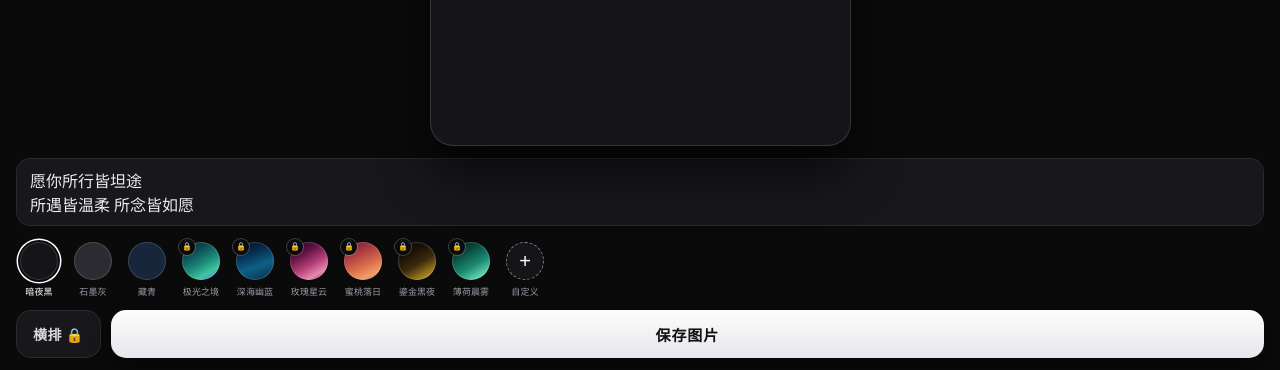
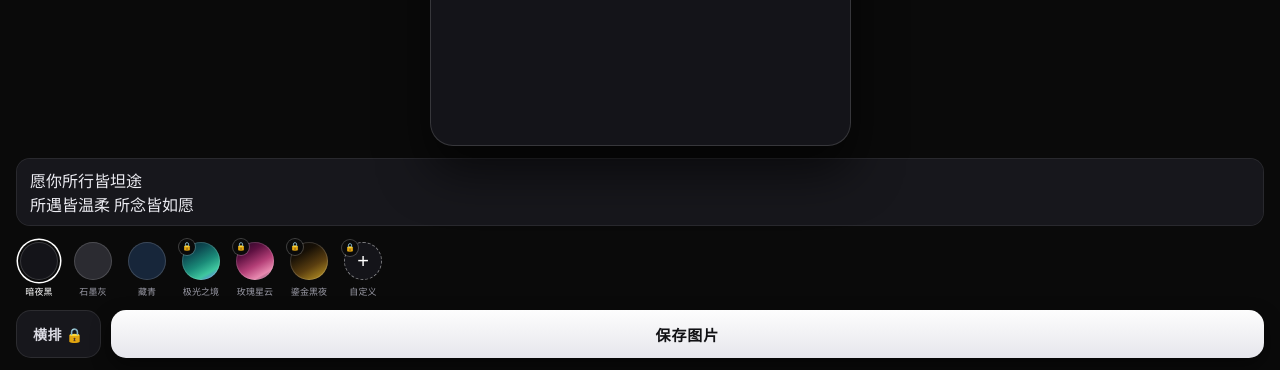
Before and after one commit to wmnbmh/card-maker-tool, a plain HTML site: page index.html in a window 1280 px wide. Shown: the part 430-800 px from the top of the page. Drawn offline with nearby package versions, Linux system fonts and the light colour scheme.

Commit message:
Adjust premium gradient count and image upload logic
Updated the number of premium gradients and modified related functionality for custom image uploads.

```diff
--- a/index.html
+++ b/index.html
@@ -269,28 +269,22 @@ body{
 
   var KEY_VIP='tcard_vip_v1', KEY_LAST='tcard_last_v1';
 
-  /* 3 个免费纯色 + 6 个高级渐变 */
+  /* 3 个免费纯色 + 3 个高级渐变 */
   var TPL=[
     {id:'ink',name:'暗夜黑',premium:false,bg:'#141419'},
     {id:'graphite',name:'石墨灰',premium:false,bg:'#2b2b31'},
     {id:'indigo',name:'藏青',premium:false,bg:'#17263a'},
     {id:'aurora',name:'极光之境',premium:true,
       bg:'linear-gradient(150deg,#06222f 0%,#0d4a52 28%,#1a8a78 55%,#3fc79f 77%,#6a5cff 100%)'},
-    {id:'deepsea',name:'深海幽蓝',premium:true,
-      bg:'linear-gradient(160deg,#020a18 0%,#062a4d 30%,#0f5f86 62%,#0a2b44 100%)'},
     {id:'nebula',name:'玫瑰星云',premium:true,
       bg:'linear-gradient(150deg,#1a0620 0%,#5c1040 30%,#b43f77 58%,#e88ab0 80%,#2a0a2e 100%)'},
-    {id:'peach',name:'蜜桃落日',premium:true,
-      bg:'linear-gradient(155deg,#5f1b34 0%,#a63a41 30%,#d9694a 58%,#f0a06a 82%,#8c2f42 100%)'},
     {id:'gold',name:'鎏金黑夜',premium:true,
-      bg:'linear-gradient(150deg,#08080a 0%,#171006 28%,#3d2a0d 56%,#9a7a1f 80%,#d8b74a 100%)'},
-    {id:'mint',name:'薄荷晨雾',premium:true,
-      bg:'linear-gradient(150deg,#03120f 0%,#0a4a3e 30%,#1c8a72 60%,#63d3ae 84%,#0d3d33 100%)'}
+      bg:'linear-gradient(150deg,#08080a 0%,#171006 30%,#5a3e10 62%,#c9a227 100%)'}
   ];
 
   var vip=false;
   try{vip=localStorage.getItem(KEY_VIP)==='1';}catch(e){}
-  var cur=0,pendingAct=null,busy=false,customMode=false;
+  var cur=0,pendingAct=null,busy=false;
   var PAD=40,toastTimer=0;
 
   function toast(msg){
@@ -366,7 +360,6 @@ body{
   /* ---------- 模板：背景直接刷在卡片上 ---------- */
   function apply(i){
     cur=i;
-    customMode=false;
     var t=TPL[i];
     cap.style.background=t.bg;
     cap.style.backgroundSize='cover';
@@ -388,7 +381,6 @@ body{
   }
 
   function applyImage(url){
-    customMode=true;
     cap.style.background='#111114';
     cap.style.backgroundImage='url("'+url+'")';
     cap.style.backgroundSize='cover';
@@ -400,12 +392,18 @@ body{
     fit();
   }
 
+  function openPicker(){
+    try{fileIn.click();}catch(e){}
+  }
+
   function refreshLocks(){
     var kids=row.children;
     for(var i=0;i<TPL.length;i++){
       var lk=kids[i]?kids[i].querySelector('.lock'):null;
       if(lk&&(!TPL[i].premium||vip)){lk.parentNode.removeChild(lk);}
     }
+    var ck=kids[TPL.length]?kids[TPL.length].querySelector('.lock'):null;
+    if(ck&&vip){ck.parentNode.removeChild(ck);}
     updateVBtn();
   }
 
@@ -552,19 +550,28 @@ body{
       row.appendChild(b);
     });
 
-    /* 自定义传图按钮 */
+    /* 自定义传图按钮（带锁） */
     var cb=document.createElement('button');
     cb.type='button';
     cb.className='sw';
     var cd=document.createElement('span');
     cd.className='dot add';
     cd.textContent='+';
+    if(!vip){
+      var clk=document.createElement('span');
+      clk.className='lock';
+      clk.textContent='🔒';
+      cd.appendChild(clk);
+    }
     var cn=document.createElement('span');
     cn.className='swn';
     cn.textContent='自定义';
     cb.appendChild(cd);
     cb.appendChild(cn);
-    cb.addEventListener('click',function(){try{fileIn.click();}catch(e){}});
+    cb.addEventListener('click',function(){
+      if(!vip){openPay(openPicker);return;}
+      openPicker();
+    });
     row.appendChild(cb);
   }
 
@@ -575,7 +582,7 @@ body{
     fileIn.addEventListener('change',function(){
       var f=fileIn.files&&fileIn.files[0];
       if(!f) return;
-      if(!/^image\//.test(f.type||'')){toast('请选择图片文件');fileIn.value='';return;}
+      if(!/^image\//.test(f.type||'')){toast('请选择图片文件');try{fileIn.value='';}catch(e){}return;}
       var fr=new FileReader();
       fr.onload=function(){
         applyImage(String(fr.result||''));
```
